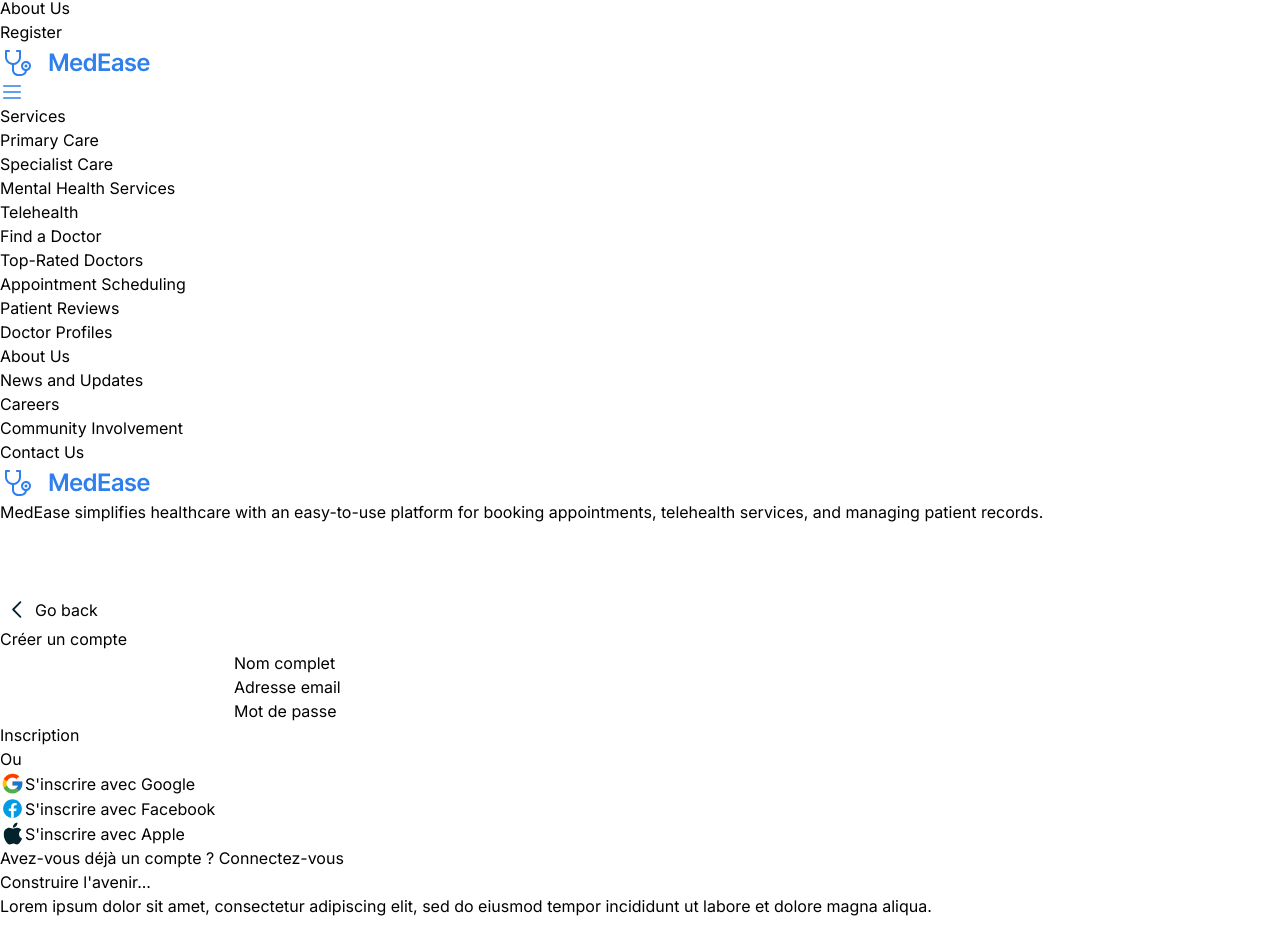
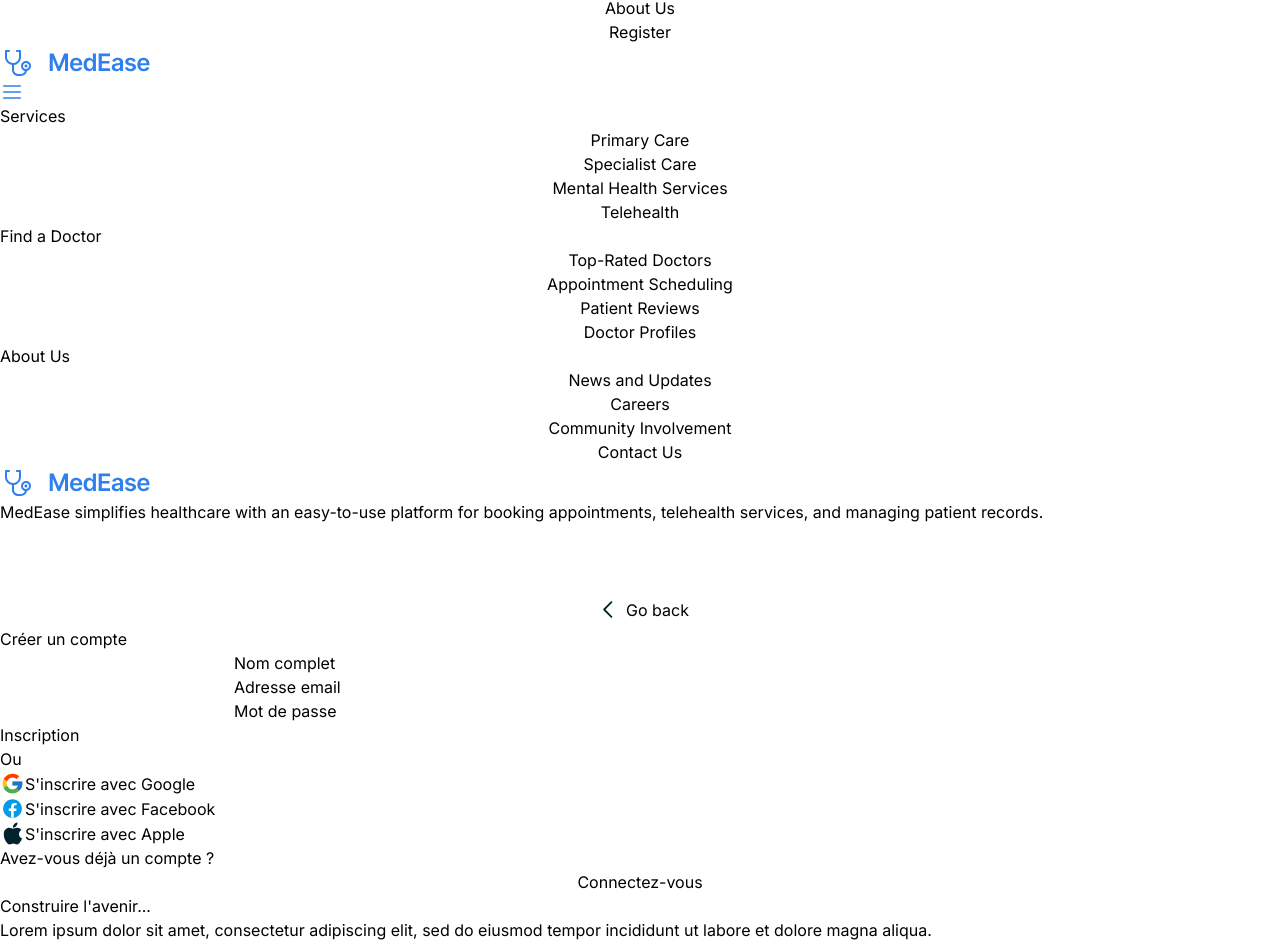
Before and after one commit to mariechristsagbo/figma-to-code-ed2-week4-group1, a Nuxt app: page /register/doctor in a window 1280 px wide. Shown: the part 112-1054 px from the top of the page. Before the commit the page ends 1030 px from the top, so only its background shows below. Built offline with nearby package versions, Linux system fonts and the light colour scheme.

Commit message:
Update Go back button

```diff
--- a/components/buttonComponent.vue
+++ b/components/buttonComponent.vue
@@ -7,7 +7,7 @@
     },
     classes: {
       type: Array,
-                required: true
+      required: true,
     },
     iconStart: {
       type: String,
@@ -41,6 +41,10 @@
       type: String,
       default: '20px',
     },
+    to: {
+      type: String, // This will be used for NuxtLink
+      default: null,
+    },
   },
   computed: {
     iconStartSrc() {
@@ -61,21 +65,20 @@
 </script>
 
 <template>
-    <button :class="classes">
+  <component :is="to ? 'NuxtLink' : 'button'" :to="to" :class="classes">
     <img v-if="iconStart" :src="iconStartSrc" :style="{ width: iconWidth, height: iconHeight }" class="icon-start" />
     <span :class="classNameButton" :style="styleNameButton">{{ name }}</span>
     <span :class="classNumbersButton" :style="styleNumbersButton">{{ numbers }}</span>
     <img v-if="iconEnd" :src="iconEndSrc" :style="{ width: iconWidth, height: iconHeight }" class="icon-end" />
-    </button>
+  </component>
 </template>
 
-
 <style>
-    button{
+button, a, NuxtLink {
   border-radius: 20px;
   display: flex;
   align-items: center;
-        justify-content:center;
+  justify-content: center;
+  text-decoration: none; /* Remove underline for <a> */
 }
-
 </style>
--- a/pages/login/doctor.vue
+++ b/pages/login/doctor.vue
@@ -20,6 +20,7 @@
                 :iconWidth="'35px'"
                 :iconHeight="'35px'"
                 :name="'Go back'"
+                :to="'/'"
                 :classes="['bg-gray-pale py-2 px-4 justify-between']"
                 :classNameButton="['lg:text-base text-sm text-dark text-center font-[Roboto]']"
             />
@@ -62,7 +63,7 @@
                         :classNameButton="['text-base text-gray-darkest text-center font-[Roboto]']"
                     />
                 </div>
-                <p class="text-center text-xs lg:text-sm text-gray-darkest mt-6">Vous n'avez pas de compte ? <span class="text-dark text-sm lg:text-base underline"><NuxtLink to="/doctorSignup">Inscrivez-vous</NuxtLink></span></p>
+                <p class="text-center text-xs lg:text-sm text-gray-darkest mt-6">Vous n'avez pas de compte ? <span class="text-dark text-sm lg:text-base underline"><NuxtLink to="/register/doctor">Inscrivez-vous</NuxtLink></span></p>
             </div>
             <div class="hidden items-start lg:flex lg:items-center">
                 <div class="bg-blue rounded-xl px-9 py-9 lg:w-[470px] w-full">
--- a/pages/login/patient.vue
+++ b/pages/login/patient.vue
@@ -20,6 +20,7 @@
                 :iconWidth="'35px'"
                 :iconHeight="'35px'"
                 :name="'Go back'"
+                :to="'/'"
                 :classes="['bg-gray-pale py-2 px-4 justify-between']"
                 :classNameButton="['lg:text-base text-sm text-dark text-center font-[Roboto]']"
             />
@@ -72,7 +73,7 @@
                         :classNameButton="['text-base text-gray-darkest text-center font-[Roboto]']"
                     />
                 </div>
-                <p class="text-center text-xs lg:text-sm text-gray-darkest mt-6">Vous n'avez pas de compte ? <span class="text-dark text-sm lg:text-base underline"><NuxtLink to="/patientSignup">Inscrivez-vous</NuxtLink></span></p>
+                <p class="text-center text-xs lg:text-sm text-gray-darkest mt-6">Vous n'avez pas de compte ? <span class="text-dark text-sm lg:text-base underline"><NuxtLink to="/register/patient">Inscrivez-vous</NuxtLink></span></p>
             </div>
         </div>
     </div>
--- a/pages/login/resetPassword.vue
+++ b/pages/login/resetPassword.vue
@@ -19,6 +19,7 @@
                 :iconWidth="'35px'"
                 :iconHeight="'35px'"
                 :name="'Go back'"
+                :to="'/'"
                 :classes="['bg-gray-pale py-2 px-4 justify-between']"
                 :classNameButton="['lg:text-base text-sm text-dark text-center font-[Roboto]']"
             />
@@ -34,7 +35,7 @@
                 :is-login-form="false"
                 :addtextarea="false"
                 />
-                <p class="text-center text-xs lg:text-sm text-gray-darkest mt-6">Vous n'avez pas de compte ? <span class="text-dark text-sm lg:text-base underline"><NuxtLink to="/patientSignup">Inscrivez-vous</NuxtLink></span></p>
+                <p class="text-center text-xs lg:text-sm text-gray-darkest mt-6">Vous n'avez pas de compte ? <span class="text-dark text-sm lg:text-base underline"><NuxtLink to="/register/patient">Inscrivez-vous</NuxtLink></span></p>
             </div>
         </div>
     </div>
--- a/pages/register/doctor.vue
+++ b/pages/register/doctor.vue
@@ -21,6 +21,7 @@
                 :iconWidth="'35px'"
                 :iconHeight="'35px'"
                 :name="'Go back'"
+                :to="'/'"
                 :classes="['bg-gray-pale py-2 px-4 justify-between']"
                 :classNameButton="['lg:text-base text-sm text-dark text-center font-[Roboto]']"
             />
@@ -63,7 +64,7 @@
                         :classNameButton="['text-base text-gray-darkest text-center font-[Roboto]']"
                     />
                 </div>
-                <p class="text-center text-xs lg:text-sm text-gray-darkest mt-6">Avez-vous déjà un compte ? <span class="text-dark text-sm lg:text-base underline"><NuxtLink to="/doctorLogin">Connectez-vous</NuxtLink></span></p>
+                <p class="text-center text-xs lg:text-sm text-gray-darkest mt-6">Avez-vous déjà un compte ? <span class="text-dark text-sm lg:text-base underline"><NuxtLink to="/login/doctor">Connectez-vous</NuxtLink></span></p>
             </div>
             <div class="hidden items-start lg:flex lg:items-center">
                 <div class="bg-blue rounded-xl px-9 py-9 lg:w-[470px] w-full">
--- a/pages/register/patient.vue
+++ b/pages/register/patient.vue
@@ -21,6 +21,7 @@
                 :iconWidth="'35px'"
                 :iconHeight="'35px'"
                 :name="'Go back'"
+                :to="'/'"
                 :classes="['bg-gray-pale py-2 px-4 justify-between']"
                 :classNameButton="['lg:text-base text-sm text-dark text-center font-[Roboto]']"
             />
@@ -73,7 +74,7 @@
                         :classNameButton="['text-base text-gray-darkest text-center font-[Roboto]']"
                     />
                 </div>
-                <p class="text-center text-xs lg:text-sm text-gray-darkest mt-6">Avez-vous déjà un compte ? <span class="text-dark text-sm lg:text-base underline"><NuxtLink to="/patientLogin">Connectez-vous</NuxtLink></span></p>
+                <p class="text-center text-xs lg:text-sm text-gray-darkest mt-6">Avez-vous déjà un compte ? <span class="text-dark text-sm lg:text-base underline"><NuxtLink to="/login/patient">Connectez-vous</NuxtLink></span></p>
             </div>
         </div>
     </div>
```
Lines whose indentation alone changed are shown as unchanged.
